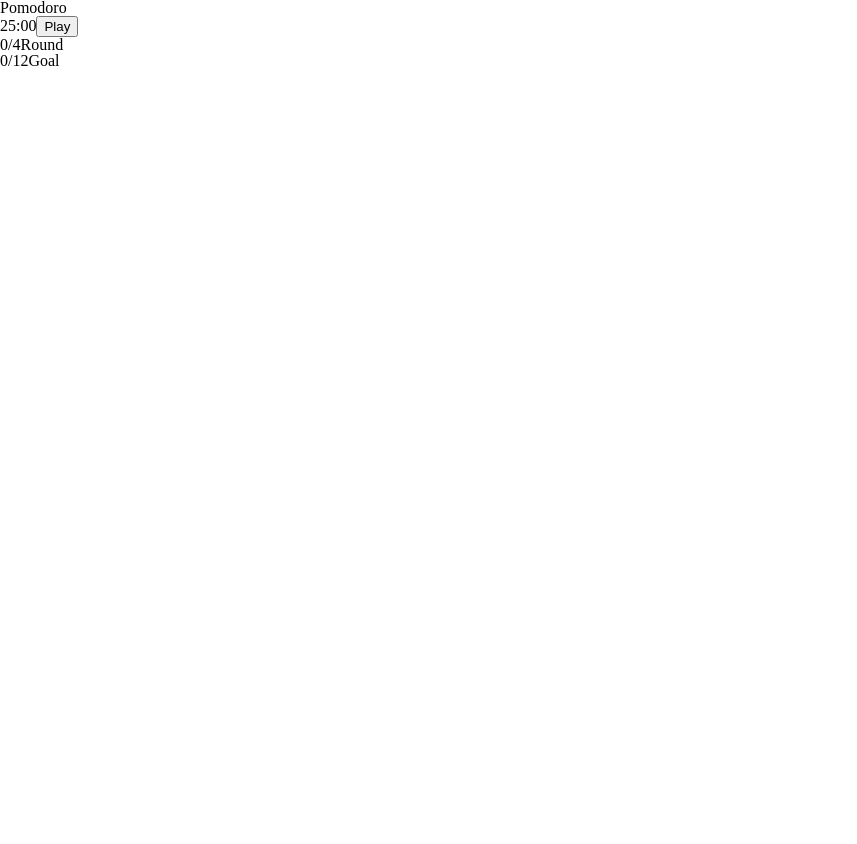
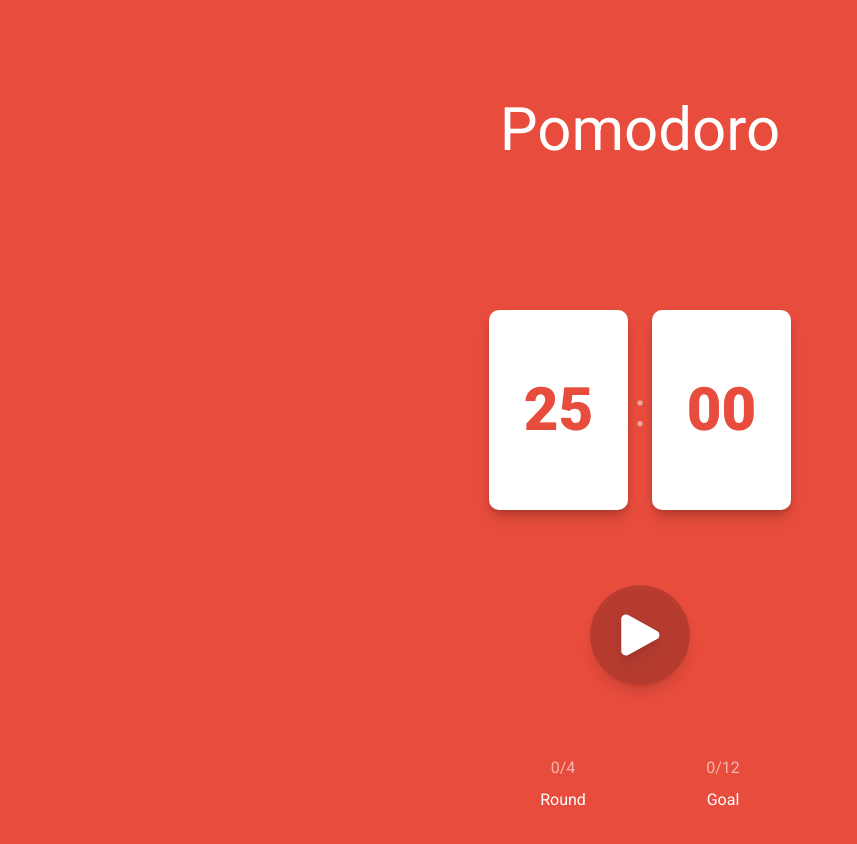
Before and after one commit to flynnpark/nomad-pomodoro-timer, a React (Vite) app: page / in a window 1280 px wide. Shown: the top 844 px of the page, without its empty margins (0-857 px from the left). Before the commit the page ends 800 px from the top, so only its background shows below. Built offline with nearby package versions, Linux system fonts and the light colour scheme.

Commit message:
:lipstick: 전체적인 스타일 수정

```diff
--- a/index.html
+++ b/index.html
@@ -3,6 +3,9 @@
   <head>
     <meta charset="UTF-8" />
     <link rel="icon" type="image/svg+xml" href="/vite.svg" />
+    <link rel="preconnect" href="https://fonts.googleapis.com" />
+    <link rel="preconnect" href="https://fonts.gstatic.com" crossorigin />
+    <link href="https://fonts.googleapis.com/css2?family=Roboto:wght@400;500;900&display=swap" rel="stylesheet" />
     <meta name="viewport" content="width=device-width, initial-scale=1.0" />
     <title>Nomad Pomodoro</title>
   </head>
--- a/src/App.tsx
+++ b/src/App.tsx
@@ -1,6 +1,37 @@
+import styled from 'styled-components';
+
 import { ControlButton, Counter, Logo, Timer } from './components';
 import { DEFAULT_COUNTDOWN_MILLISECONDS, GOAL_LIMIT, ROUND_LIMIT } from './constants';
 import { useCountdown, useCounter } from './hooks';
+
+const AppContainer = styled.div`
+  display: flex;
+  flex-direction: column;
+  max-width: 960px;
+  margin: auto;
+  align-items: center;
+`;
+
+const LogoContainer = styled.div`
+  margin-top: 100px;
+`;
+
+const TimerContainer = styled.div`
+  margin-top: 150px;
+`;
+
+const ButtonContainer = styled.div`
+  margin-top: 75px;
+`;
+
+const CounterContainer = styled.div`
+  margin-top: 75px;
+  margin-bottom: 40px;
+  display: flex;
+  width: 320px;
+  flex-direction: row;
+  justify-content: space-around;
+`;
 
 function App() {
   const { count: goalCount, increment: goalIncrement } = useCounter(GOAL_LIMIT);
@@ -8,15 +39,21 @@ function App() {
   const { time, toggleRunning, isRunning } = useCountdown(DEFAULT_COUNTDOWN_MILLISECONDS, roundIncrement);
 
   return (
-    <>
-      <Logo />
-      <Timer remainedMilliseconds={time} />
-      <ControlButton toggleRunning={toggleRunning} isRunning={isRunning} />
-      <div>
+    <AppContainer>
+      <LogoContainer>
+        <Logo />
+      </LogoContainer>
+      <TimerContainer>
+        <Timer remainedMilliseconds={time} />
+      </TimerContainer>
+      <ButtonContainer>
+        <ControlButton toggleRunning={toggleRunning} isRunning={isRunning} />
+      </ButtonContainer>
+      <CounterContainer>
         <Counter label="Round" current={roundCount} limit={ROUND_LIMIT} />
         <Counter label="Goal" current={goalCount} limit={GOAL_LIMIT} />
-      </div>
-    </>
+      </CounterContainer>
+    </AppContainer>
   );
 }
 
--- a/src/components/ControlButton.tsx
+++ b/src/components/ControlButton.tsx
@@ -1,4 +1,21 @@
+import { motion } from 'framer-motion';
 import { MouseEventHandler } from 'react';
+import styled from 'styled-components';
+
+import { PauseIcon, PlayIcon } from './icons';
+
+const Button = styled(motion.button)`
+  display: flex;
+  width: 100px;
+  height: 100px;
+  border-radius: 50%;
+  border: none;
+  background-color: rgba(0, 0, 0, 0.2);
+  justify-content: center;
+  align-items: center;
+  box-shadow: 0 10px 15px -3px rgb(0 0 0 / 0.1), 0 4px 6px -4px rgb(0 0 0 / 0.1);
+  filter: drop-shadow(0 10px 8px rgb(0 0 0 / 0.04)) drop-shadow(0 4px 3px rgb(0 0 0 / 0.1));
+`;
 
 interface Props {
   toggleRunning: MouseEventHandler<HTMLButtonElement>;
@@ -6,7 +23,18 @@ interface Props {
 }
 
 function ControlButton({ toggleRunning, isRunning }: Props) {
-  return <button onClick={toggleRunning}>{isRunning ? 'Stop' : 'Play'}</button>;
+  return (
+    <Button
+      onClick={toggleRunning}
+      whileHover={{ scale: 1.2, transition: { duration: 0.2 } }}
+      whileTap={{
+        scale: 0.8,
+        transition: { duration: 0.2 },
+      }}
+    >
+      {isRunning ? <PauseIcon color="#fff" width={60} /> : <PlayIcon color="#fff" width={60} />}
+    </Button>
+  );
 }
 
 export default ControlButton;
--- a/src/components/Counter.tsx
+++ b/src/components/Counter.tsx
@@ -1,3 +1,21 @@
+import styled from 'styled-components';
+
+const CounterWrapper = styled.div`
+  display: flex;
+  flex-direction: column;
+  justify-content: center;
+  align-items: center;
+`;
+
+const StatusWrapper = styled.span`
+  color: rgba(255, 255, 255, 0.6);
+`;
+
+const LabelWrapper = styled.span`
+  color: ${(props) => props.theme.secondaryColor};
+  margin-top: 16px;
+`;
+
 interface Props {
   label: string;
   current: number;
@@ -6,12 +24,12 @@ interface Props {
 
 function Counter({ label, current, limit }: Props) {
   return (
-    <div>
-      <span>
+    <CounterWrapper>
+      <StatusWrapper>
         {current}/{limit}
-      </span>
-      <span>{label}</span>
-    </div>
+      </StatusWrapper>
+      <LabelWrapper>{label}</LabelWrapper>
+    </CounterWrapper>
   );
 }
 
--- a/src/components/Logo.tsx
+++ b/src/components/Logo.tsx
@@ -1,5 +1,11 @@
+import styled from 'styled-components';
+
+const LogoContainer = styled.h1`
+  font-size: 60px;
+`;
+
 function Logo() {
-  return <h1>Pomodoro</h1>;
+  return <LogoContainer>Pomodoro</LogoContainer>;
 }
 
 export default Logo;
--- a/src/components/Timer/TimerNumber.tsx
+++ b/src/components/Timer/TimerNumber.tsx
@@ -1,11 +1,34 @@
+import { motion } from 'framer-motion';
+import styled from 'styled-components';
+
 import { formatNumber } from '../../utils';
+
+const NumberContainer = styled(motion.span)`
+  border-radius: 10px;
+  background-color: ${(props) => props.theme.secondaryColor};
+  font-size: 60px;
+  color: ${(props) => props.theme.primaryColor};
+  padding: 70px 35px;
+  font-weight: 900;
+  box-shadow: 0 10px 15px -3px rgb(0 0 0 / 0.1), 0 4px 6px -4px rgb(0 0 0 / 0.1);
+  filter: drop-shadow(0 10px 8px rgb(0 0 0 / 0.04)) drop-shadow(0 4px 3px rgb(0 0 0 / 0.1));
+`;
 
 interface Props {
   value: number;
 }
 
 function TimerNumber({ value }: Props) {
-  return <span>{formatNumber(value)}</span>;
+  return (
+    <NumberContainer
+      key={value}
+      initial={{ scale: 0.8, opacity: 0.7 }}
+      animate={{ scale: 1.0, opacity: 1.0 }}
+      transition={{ type: 'spring', stiffness: 100, duration: 0.2 }}
+    >
+      {formatNumber(value)}
+    </NumberContainer>
+  );
 }
 
 export default TimerNumber;
--- a/src/components/Timer/index.tsx
+++ b/src/components/Timer/index.tsx
@@ -1,5 +1,19 @@
+import styled from 'styled-components';
+
 import { convertMillisecondsToMinutesAndSeconds } from '../../utils';
 import TimerNumber from './TimerNumber';
+
+const TimerContainer = styled.div`
+  display: flex;
+  flex-direction: row;
+  align-items: center;
+`;
+
+const Colon = styled.span`
+  margin: 0 6px;
+  font-size: 48px;
+  opacity: 50%;
+`;
 
 interface Props {
   remainedMilliseconds: number;
@@ -9,9 +23,11 @@ function Timer({ remainedMilliseconds }: Props) {
   const { minutes, seconds } = convertMillisecondsToMinutesAndSeconds(remainedMilliseconds);
 
   return (
-    <>
-      <TimerNumber value={minutes} />:<TimerNumber value={seconds} />
-    </>
+    <TimerContainer>
+      <TimerNumber value={minutes} />
+      <Colon>:</Colon>
+      <TimerNumber value={seconds} />
+    </TimerContainer>
   );
 }
 
--- /dev/null
+++ b/src/components/icons.tsx
@@ -0,0 +1,25 @@
+import { SVGAttributes } from 'react';
+
+export function PlayIcon(props: SVGAttributes<SVGSVGElement>) {
+  return (
+    <svg fill="currentColor" viewBox="0 0 24 24" xmlns="http://www.w3.org/2000/svg" aria-hidden="true" {...props}>
+      <path
+        clipRule="evenodd"
+        fillRule="evenodd"
+        d="M4.5 5.653c0-1.426 1.529-2.33 2.779-1.643l11.54 6.348c1.295.712 1.295 2.573 0 3.285L7.28 19.991c-1.25.687-2.779-.217-2.779-1.643V5.653z"
+      />
+    </svg>
+  );
+}
+
+export function PauseIcon(props: SVGAttributes<SVGElement>) {
+  return (
+    <svg fill="currentColor" viewBox="0 0 24 24" xmlns="http://www.w3.org/2000/svg" aria-hidden="true" {...props}>
+      <path
+        clipRule="evenodd"
+        fillRule="evenodd"
+        d="M6.75 5.25a.75.75 0 01.75-.75H9a.75.75 0 01.75.75v13.5a.75.75 0 01-.75.75H7.5a.75.75 0 01-.75-.75V5.25zm7.5 0A.75.75 0 0115 4.5h1.5a.75.75 0 01.75.75v13.5a.75.75 0 01-.75.75H15a.75.75 0 01-.75-.75V5.25z"
+      />
+    </svg>
+  );
+}
--- a/src/main.tsx
+++ b/src/main.tsx
@@ -1,12 +1,16 @@
 import React from 'react';
 import ReactDOM from 'react-dom/client';
+import { ThemeProvider } from 'styled-components';
 
 import App from './App.tsx';
 import { GlobalStyle } from './styles/global.ts';
+import { theme } from './styles/theme.ts';
 
 ReactDOM.createRoot(document.getElementById('root') as HTMLElement).render(
   <React.StrictMode>
-    <GlobalStyle />
-    <App />
+    <ThemeProvider theme={theme}>
+      <GlobalStyle />
+      <App />
+    </ThemeProvider>
   </React.StrictMode>
 );
--- a/src/styles/global.ts
+++ b/src/styles/global.ts
@@ -3,4 +3,10 @@ import { reset } from 'styled-reset';
 
 export const GlobalStyle = createGlobalStyle`
     ${reset}
+
+    body {
+        font-family: 'Roboto', sans-serif;
+        background-color: ${(props) => props.theme.primaryColor};
+        color: ${(props) => props.theme.secondaryColor};
+    }
 `;
--- /dev/null
+++ b/src/styles/theme.ts
@@ -0,0 +1,6 @@
+import type { DefaultTheme } from 'styled-components';
+
+export const theme: DefaultTheme = {
+  primaryColor: '#e74c3c',
+  secondaryColor: '#fff',
+};
```
Also changed, not shown: src/types/styled-components.d.ts (added, +8 -0 lines).
